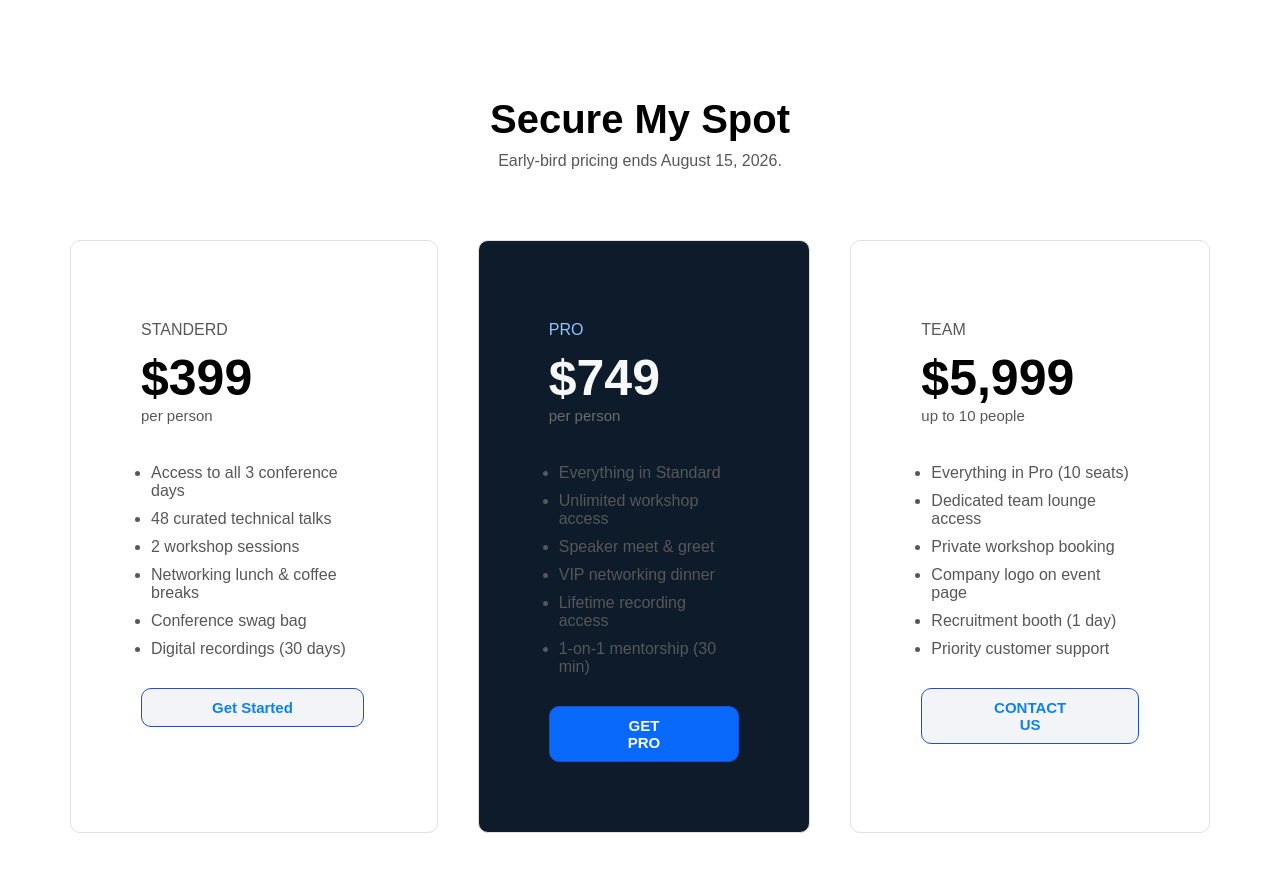
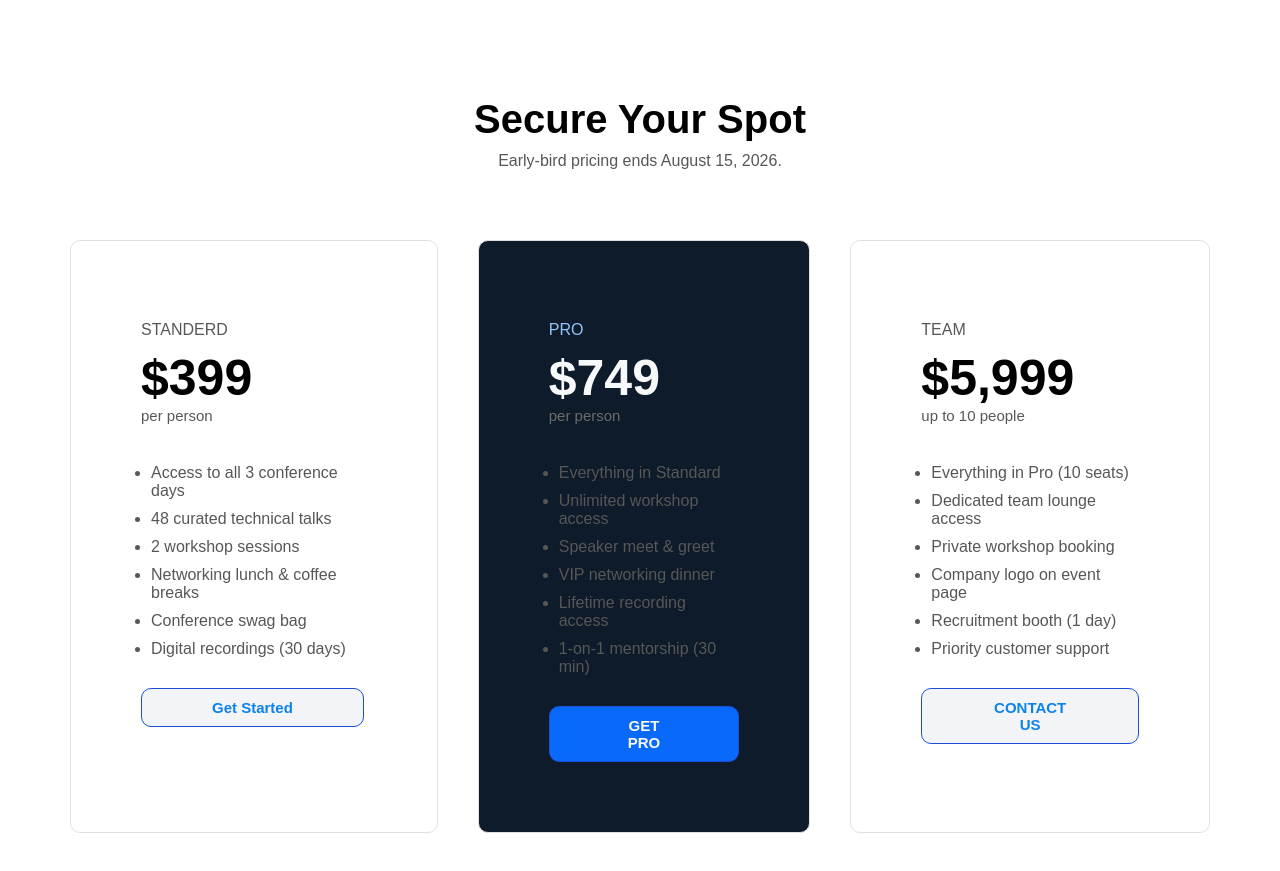
Before and after one commit to MdRafi0198/Rafi-assignment, a plain HTML site: page index.html in a window 1280 px wide. Shown: the part 2030-2901 px from the top of the page. Drawn offline with Linux system fonts and the light colour scheme.

Commit message:
third attempt

```diff
--- a/index.html
+++ b/index.html
@@ -84,7 +84,7 @@ href="https://cdnjs.cloudflare.com/ajax/libs/font-awesome/6.7.2/css/all.min.css"
 
 
     <section class="offer-section">
-        <h1>Secure My Spot</h1>
+        <h1>Secure Your Spot</h1>
         <p>Early-bird pricing ends August 15, 2026.</p>
         <div class="offer">
             <div class="offer-1">
```
